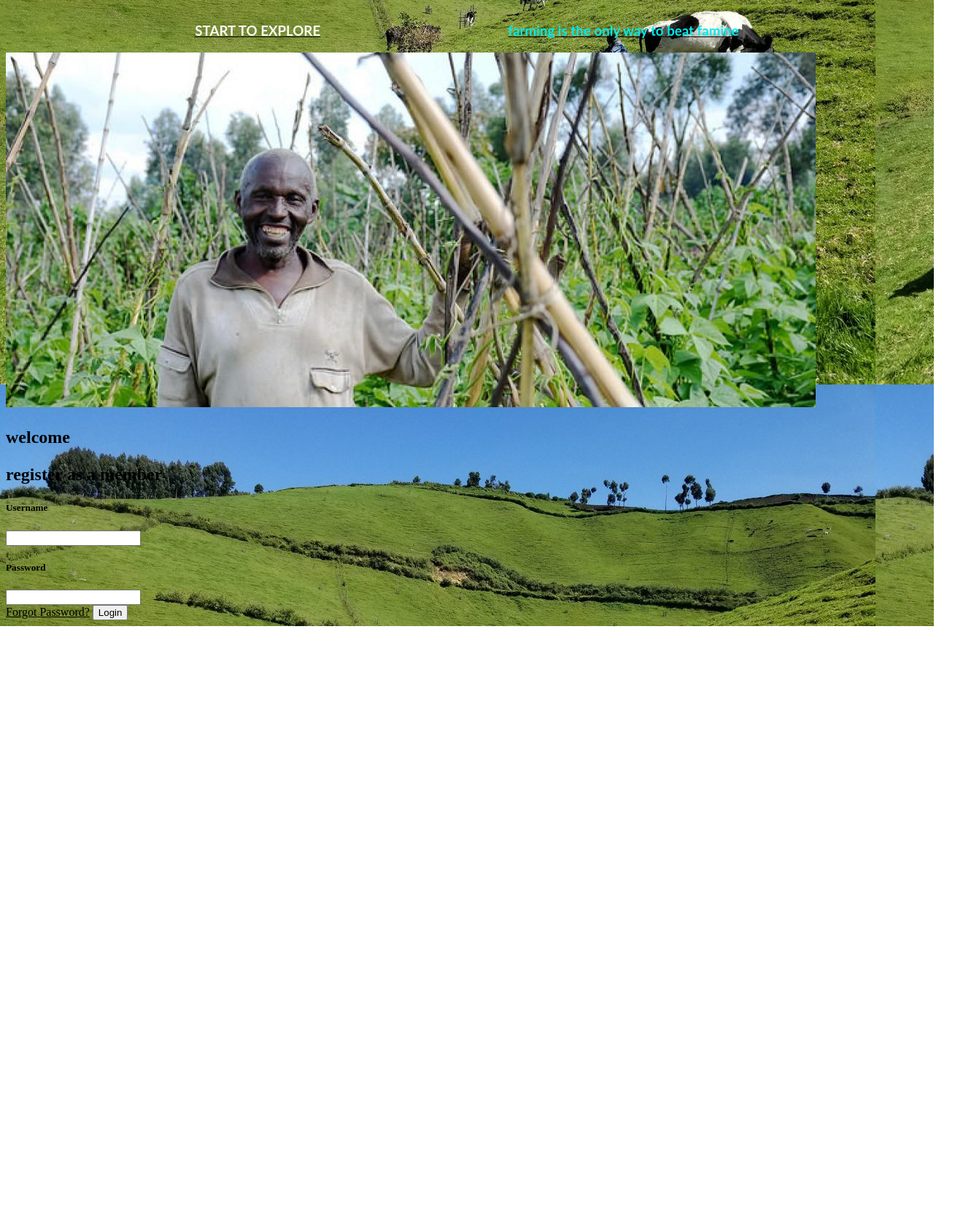
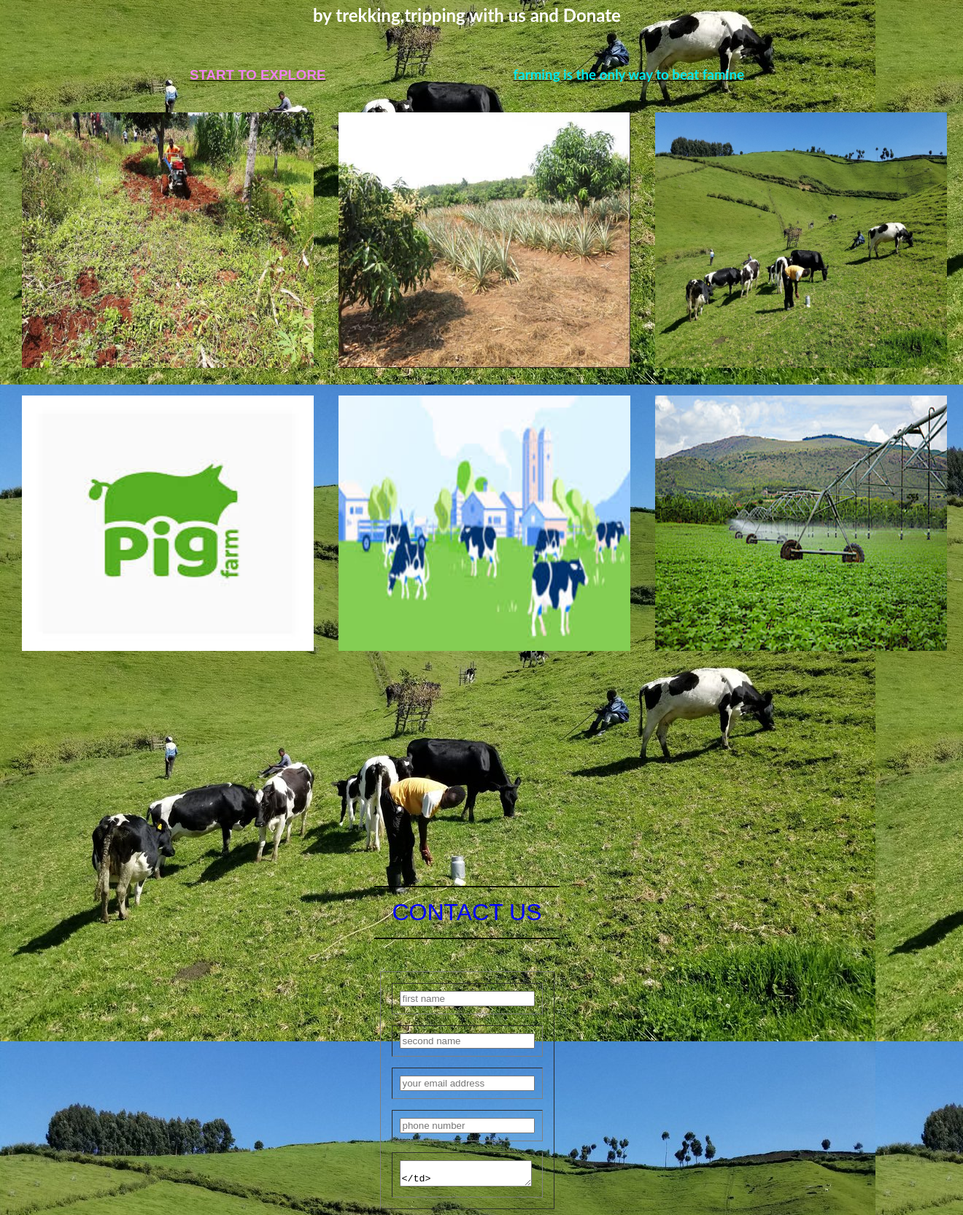
Before and after one commit to aaPttwagiramungu774/tinnosfarmtrip, a plain HTML site: page index.html in a window 1280 px wide. Shown: the part 373-2038 px from the top of the page at 73% size, 1320 px wide, since content can reach past the window. Before the commit the page ends 1231 px from the top, so only its background shows below. Drawn offline with Linux system fonts and the light colour scheme.

Commit message:
Add files via upload

```diff
--- a/index.html
+++ b/index.html
@@ -2,6 +2,8 @@
 <html lang="en">
    <head>
        <meta charset="utf-8">
+        <meta name="view port" content="width=device-width, initial-scale=1.0"/>
+        <meta http-equix="X-UA-compatible" content="IE=EDGE"/>
           <title>Tinnos Farm Trip website</title>
      </head>
      <body background="gishwati farm land.jpg" link="#000" alink="#017bf5" vlink="#000">
@@ -24,11 +26,14 @@
 
          </font>
        </h3>
+
+          </br /> <br /> <br />
+          </br /> <br /> <br />
          </br /> <br /> <br />
           <h1 align="center">
-          <font face="lato" color="light-sea-green" size="7">Let's show a love,respect to farmers and support them</font>    </h1>
+                 <font face="sans-serif" color="dark blue" size="6"><b>Let's show a love,respect to farmers and support them</b></font>    </h1>
           <h3 align="center">
-               <font face="lato" color="#fff" size="7">by trekking,tripping with us and Donate </font>
+               <font face="lato" color="#fff" size="5">by trekking,tripping with us and Donate </font>
           </h3>
 
           &nbsp;&nbsp;&nbsp;&nbsp;&nbsp;&nbsp;&nbsp;&nbsp;&nbsp;&nbsp;&nbsp;&nbsp;&nbsp;&nbsp;&nbsp;
@@ -38,48 +43,111 @@
           &nbsp;&nbsp;&nbsp;&nbsp;&nbsp;&nbsp;&nbsp;&nbsp;&nbsp;&nbsp;&nbsp;&nbsp;&nbsp;&nbsp;&nbsp;&nbsp;&nbsp;&nbsp;
           &nbsp;&nbsp;&nbsp;&nbsp;&nbsp;&nbsp;&nbsp;&nbsp;&nbsp;&nbsp;&nbsp;&nbsp;&nbsp;&nbsp;&nbsp;&nbsp;&nbsp;&nbsp;
           &nbsp;&nbsp;&nbsp;&nbsp;&nbsp;&nbsp;&nbsp;&nbsp;&nbsp;&nbsp;&nbsp;&nbsp;&nbsp;&nbsp;&nbsp;
-          &nbsp;&nbsp;&nbsp;&nbsp;&nbsp;&nbsp;&nbsp;&nbsp;&nbsp;&nbsp;&nbsp;&nbsp;&nbsp;&nbsp;&nbsp;&nbsp;&nbsp;&nbsp;
-          &nbsp;&nbsp;&nbsp;&nbsp;&nbsp;&nbsp;&nbsp;&nbsp;&nbsp;&nbsp;&nbsp;&nbsp;&nbsp;&nbsp;&nbsp;&nbsp;&nbsp;&nbsp;
+
           <h3 align="center">
-               <a href="logo.png"><font face="lato" color="#f8f8f8">START TO EXPLORE</a></font>
+               <nav>
+                    <a href="logo.png" align="center"size="100%"><font face="sans-serif" color="violet">START TO EXPLORE</a></font>
                        &nbsp;&nbsp;&nbsp;&nbsp;&nbsp;&nbsp;&nbsp;&nbsp;&nbsp;&nbsp;&nbsp;&nbsp;&nbsp;&nbsp;&nbsp;
                        &nbsp;&nbsp;&nbsp;&nbsp;&nbsp;&nbsp;&nbsp;&nbsp;&nbsp;&nbsp;&nbsp;&nbsp;&nbsp;&nbsp;&nbsp;&nbsp;&nbsp;&nbsp;
                         &nbsp;&nbsp;&nbsp;&nbsp;&nbsp;&nbsp;&nbsp;&nbsp;&nbsp;&nbsp;&nbsp;&nbsp;&nbsp;&nbsp;&nbsp;&nbsp;&nbsp;&nbsp;
                     <a href="#">
                     <font face="lato" color="light-sea-green">farming is the only way to beat famine</font>
                     </a>
+               </nav>
+
           </h3>
+        </h1>
+          <table align="center" cellspacing="10" cellpadding="12">
+             <tr>
+               <td>
+                    <img src="imashini-800x521 farmers mechanization.jpg" height="350" width="400" descrption=" farm machine at field"/>
+               </td>
+               <td>
+                    <img src="ananas.jpg" height="350" width="400" descrption="ananas"/>
+               </td>
+               <td>
+                    <img src="gishwati farm land.jpg" height="350" width="400" descrption=" cow in the farm while milking"/>
+               </td>
+                </tr>
+                <tr>
+                    <td>
+                         <img src="pig.jpg" height="350" width="400" descrption=" farm machine at field"/>
+                    </td>
+                    <td>
+                         <img src="cow.jpg" height="350" width="400" descrption="ananas"/>
+                    </td>
+                    <td>
+                         <img src="minagri. ngoma farmers.jpg" height="350" width="400" descrption=" cow in the farm while milking"/>
+                    </td>
+                     </tr>
+          </table>
+
+         <br /> <br /><br /> <br /><br /> <br /><br /> <br />
+             <br /> <br /><br /> <br /><br /> <br /><br /> <br />
+        <div class="contact">
+                   <hr color="#000" width="20%">
+                       <p align="center"><font face="sans-serif" color="blue" size="6">CONTACT US</font>
+              </p>
+              <hr color="#000" width="20%">
+                  <br /> <br />
+
+             <form name="f1" id="contact-form">
+                 <table align="center" cellspacing="15" cellpadding="10" border="1">
+                    <tr>
+                         <td>
+                             <input type="text" name="first name" placeholder="first name" required="required"/>
+                           </td>
+                    </tr>
+                     <tr>
+                             <td>
+                                 <input type="text" name="second name" placeholder="second name" required="required"/>
+                           </td>
+                    </tr>
+                    <tr>
+                                <td>
+                                       <input type="email" name=" email address" placeholder="your email address" required="required"/>
+                                 </td>
+                    </tr>
+                    <tr>
+                               <td>
+                                      <input type="number" name="are code" text="phone number" placeholder="phone number" required="required"/>
+                          </td>
+                    </tr>
+                    <tr>
+                                 <td>
+                                      <textarea name="message" placeholder="enter message" required="required" minlength="10" maxlength="100">
+                                   </td>
+                    </tr>
                   <div>
-               <div class="login-content">
-                    <form action="index.html">
-                         <img src="Rwandese farmer beans.jpg">
-                         <h2 class="title"><p>welcome</p>
-                         <p>register as a member</p></h2>
-                          <div class="input-div one">
-                             <div class="i">
-                                       <i class="fas fa-user"></i>
+                      <tr>
+                                 <td>
+                                        <label for="submit">submit</label>
+                                        <input type="submit" name="contact-submit" form="contact-form" value="send">
+                                   </td>
+                          </tr>
                     </div>
-                             <div class="div">
-                                       <h5>Username</h5>
-                                       <input type="text" class="input">
-                             </div>
-                          </div>
-                          <div class="input-div pass">
-                             <div class="i">
-                                   <i class="fas fa-lock"></i>
-                             </div>
-                             <div class="div">
-                                   <h5>Password</h5>
-                                   <input type="password" class="input">
-                         </div>
-                      </div>
-                      <a href="#">Forgot Password?</a>
-                      <input type="submit" class="btn" value="Login">
+
+             </table>
+             ws     qer23u567juyjhuvh    qwesdf
+
+
           </form>
      </div>
-          </div>
+     <br /> <br /> <br />  <br /> <br /> <br />
+     <br /> <br /> <br />  <br /> <br /> <br />
+
 
 </body>
+<footer>
+     <hr color="#fff">
+     <p align="center"></p>
+          <a href="about.html"<font face="sans-serif" size="5" color="#000">go to about page </a>
+          </font>font face="sans-serif"size="5" color="#000">
+               proudly we thank you for your interest in helping rural farmers by tripping and danate with us
+                GOD/ ALLAH BLESS YOU!
+          </font>
+     </p>
+</footer>
 
 
 </html>
```
Also changed, not shown: cow.jpg (added), fam.jpg (added), inno.jpg.jpg (added), milk.jpg (added), pig.jpg (added), sheep.jpg (added), tinnos.png (added). Lines whose indentation alone changed are shown as unchanged.
